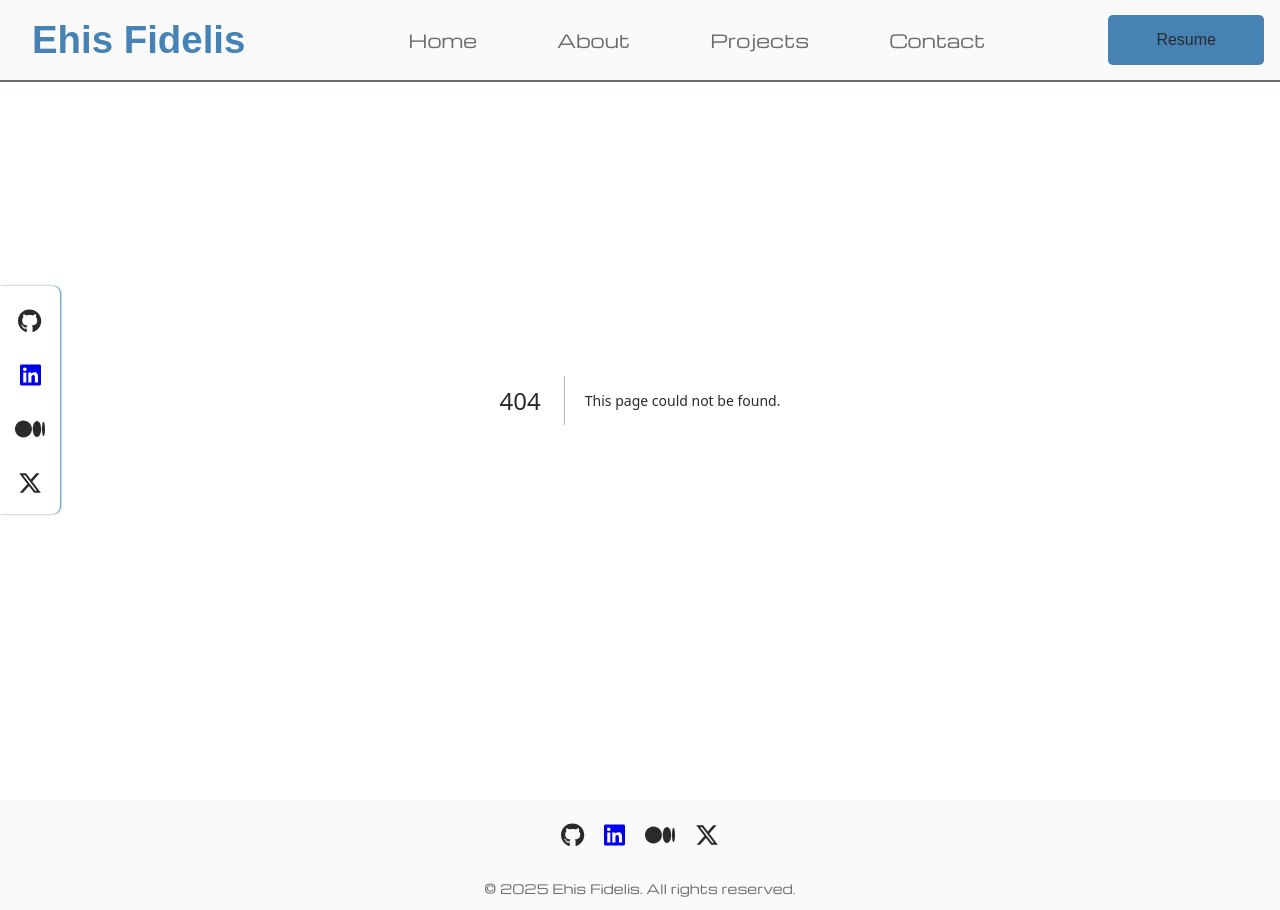
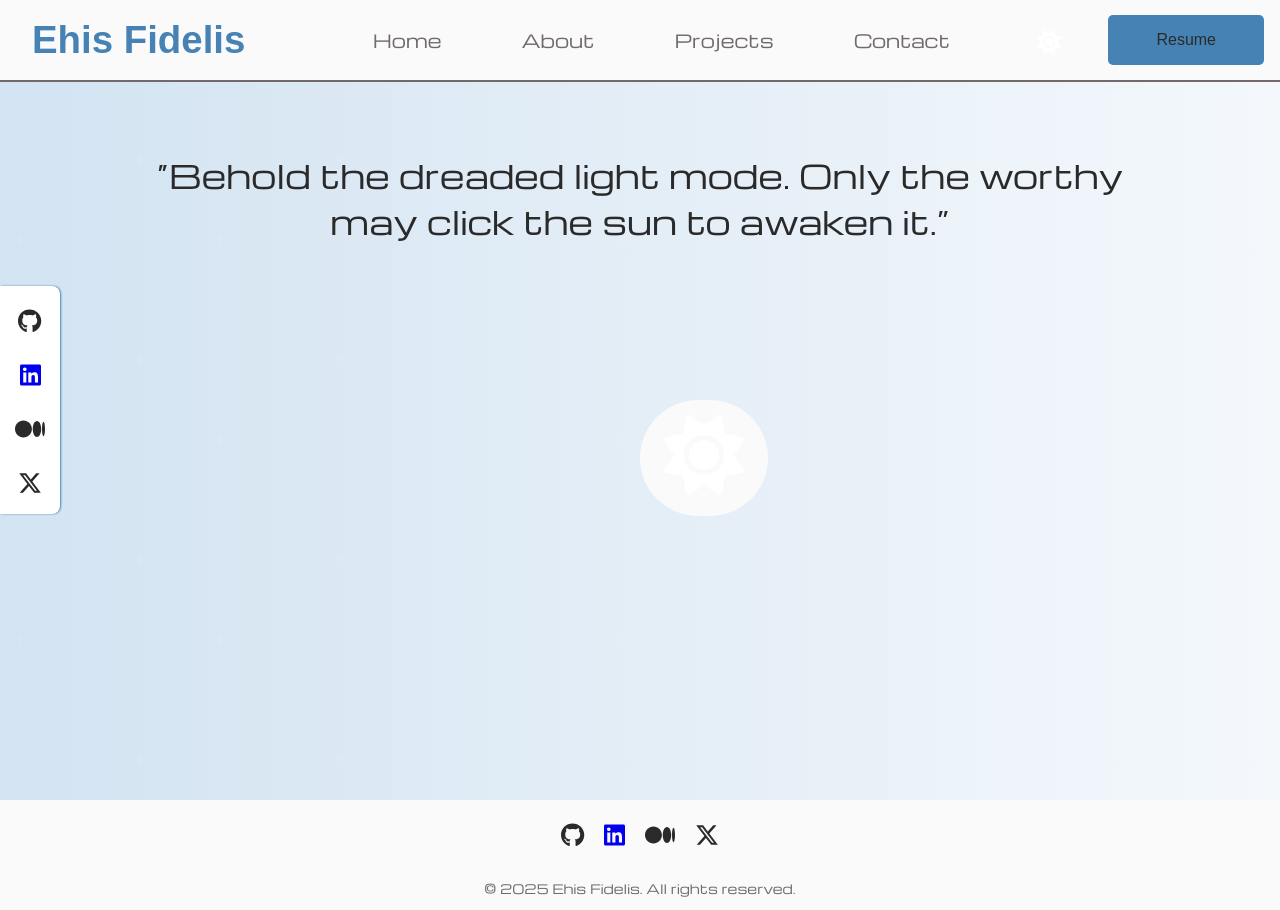
Before and after one commit to ehis-io/ehis-portfolio, a Next.js app: page /ehis-portfolio/light-mode in a window 1280 px wide. Before the commit this address had no page. Built offline with nearby package versions, Linux system fonts and the light colour scheme; a web font is replaced by a local one.

Commit message:
add light mode

```diff
--- a/app/about/about.module.css
+++ b/app/about/about.module.css
@@ -11,6 +11,16 @@
 
   z-index: 1;
 }
+
+@keyframes moveStars {
+  0% {
+    background-position: 0 0;
+  }
+  100% {
+    background-position: -200px -200px; /* moves diagonally */
+  }
+}
+
 .stars {
   position: absolute;
   inset: 0;
@@ -37,6 +47,8 @@
     );
   background-size: 200px 200px;
   background-repeat: repeat;
+  animation: moveStars 60s linear infinite; /* slow drift */
+  pointer-events: none; /* let clicks through */
 }
 
 .sectionOne {
--- a/app/components/nav-bar/Navbar.tsx
+++ b/app/components/nav-bar/Navbar.tsx
@@ -1,10 +1,10 @@
-"use client";
+'use client';
 
-import { useState } from "react";
-import styles from "./nav.module.css";
-import { FontAwesomeIcon } from "@fortawesome/react-fontawesome";
-import { faBars, faTimes } from "@fortawesome/free-solid-svg-icons";
-import Link from "next/link";
+import { useState } from 'react';
+import styles from './nav.module.css';
+import { FontAwesomeIcon } from '@fortawesome/react-fontawesome';
+import { faBars, faTimes, faSun } from '@fortawesome/free-solid-svg-icons';
+import Link from 'next/link';
 
 export default function Navbar() {
   const [isOpen, setIsOpen] = useState(false);
@@ -61,6 +61,15 @@ export default function Navbar() {
         </ul>
       </nav>
 
+      <Link
+        className={styles.lightMode}
+        href="/light-mode"
+        target="_blank"
+        rel="noopener noreferrer"
+      >
+        <FontAwesomeIcon icon={faSun}></FontAwesomeIcon>
+      </Link>
+
       <div className={styles.right}>
         <a
           href="https://docs.google.com/document/d/e/2PACX-1vRkUMEkc1jwGwfeISJbb_wSct6qS4tiHxXxKkRgzEZ_cZvlmaxf4ZXahEm-eNULC-L8iq-aUZm-Vppo/pub"
@@ -71,7 +80,7 @@ export default function Navbar() {
       </div>
 
       <div className={styles.hamburger} onClick={toggleMenu}>
-        {" "}
+        {' '}
         <FontAwesomeIcon icon={isOpen ? faTimes : faBars} />
       </div>
     </main>
--- a/app/components/nav-bar/nav.module.css
+++ b/app/components/nav-bar/nav.module.css
@@ -34,6 +34,11 @@
 .header:hover {
   color: var(--text-muted);
   box-shadow: 0px 0px 10px var(--accent-color);
+}
+
+.lightMode {
+  font-size: x-large;
+  color: #fff;
 }
 
 .nameLink:hover {
--- a/app/contact/contact.module.css
+++ b/app/contact/contact.module.css
@@ -10,6 +10,15 @@
   position: relative;
   z-index: 1;
   /* background-color: var(--background-color); */
+}
+
+@keyframes moveStars {
+  0% {
+    background-position: 0 0;
+  }
+  100% {
+    background-position: -200px -200px; /* moves diagonally */
+  }
 }
 
 .stars {
@@ -38,6 +47,8 @@
     );
   background-size: 200px 200px;
   background-repeat: repeat;
+  animation: moveStars 60s linear infinite; /* slow drift */
+  pointer-events: none; /* let clicks through */
 }
 
 .header {
@@ -149,3 +160,27 @@
     gap: 1rem;
   }
 }
+
+
+
+.main {
+  height: 100vh;
+  width: 100%;
+  position: relative; /* creates a stacking context */
+  overflow: hidden;
+}
+
+
+
+.textArea {
+  position: relative; /* needed to apply z-index */
+  z-index: 1; /* sits above stars */
+  text-align: center;
+  padding-top: 30vh;
+  color: var(--text-muted, #ccc);
+}
+
+.text {
+  color: var(--text, #fff);
+  font-size: 2rem;
+}
--- a/app/home.module.css
+++ b/app/home.module.css
@@ -16,6 +16,15 @@
   align-items: center;
   height: 100vh;
   width: 100vw;
+}
+
+@keyframes moveStars {
+  0% {
+    background-position: 0 0;
+  }
+  100% {
+    background-position: -200px -200px; /* moves diagonally */
+  }
 }
 
 .stars {
@@ -44,6 +53,8 @@
     );
   background-size: 200px 200px;
   background-repeat: repeat;
+  animation: moveStars 60s linear infinite; /* slow drift */
+  pointer-events: none; /* let clicks through */
 }
 
 .subtagline {
--- /dev/null
+++ b/app/light-mode/light-mode.module.css
@@ -0,0 +1,69 @@
+.main {
+  height: 100vh;
+  position: relative;
+  z-index: 0;
+  display: flex;
+  text-align: center;
+  justify-content: center;
+}
+
+.textArea {
+  position: relative;
+  z-index: 1;
+  padding: 15vh;
+}
+
+.text {
+  font-size: 2em;
+  color: var(--text);
+}
+
+.stars {
+  position: absolute;
+  inset: 0;
+  z-index: 1;
+  background-image: radial-gradient(
+      2px 2px at 10% 20%,
+      rgba(255, 255, 255, 0.3) 0%,
+      transparent 100%
+    ),
+    radial-gradient(
+      1px 1px at 30% 40%,
+      rgba(255, 255, 255, 0.2) 0%,
+      transparent 100%
+    ),
+    radial-gradient(
+      2px 2px at 70% 80%,
+      rgba(255, 255, 255, 0.3) 0%,
+      transparent 100%
+    ),
+    radial-gradient(
+      1px 1px at 90% 10%,
+      rgba(255, 255, 255, 0.2) 0%,
+      transparent 100%
+    );
+  background-size: 200px 200px;
+  background-repeat: repeat;
+}
+
+.button {
+  padding: 0.75rem 1.5rem;
+  border-radius: 9999px;
+  border: none;
+  background: var(--background-color);
+  color: white;
+  cursor: pointer;
+  font-size: 5em;
+  transition: top 0.2s ease, left 0.2s ease;
+  position: relative;
+  z-index: 4;
+}
+
+@keyframes moveStars {
+  0% {
+    background-position: 0 0;
+  }
+  100% {
+    background-position: -200px -200px;
+  }
+}
--- /dev/null
+++ b/app/light-mode/page.tsx
@@ -0,0 +1,73 @@
+'use client';
+import { useState, useEffect } from 'react';
+import styles from './light-mode.module.css';
+import { FontAwesomeIcon } from '@fortawesome/react-fontawesome';
+import { faSun } from '@fortawesome/free-solid-svg-icons';
+import { useRouter } from 'next/navigation';
+export default function LightModeSection() {
+  const [position, setPosition] = useState({ top: '50%', left: '50%' });
+  const [theme, setTheme] = useState<'dark' | 'light'>('dark');
+
+  const moveButton = () => {
+    const randomTop = Math.floor(Math.random() * 70) + 10; // 10% to 80%
+    const randomLeft = Math.floor(Math.random() * 70) + 10; // 10% to 80%
+    setPosition({ top: `${randomTop}%`, left: `${randomLeft}%` });
+  };
+  const router = useRouter();
+
+  const handleClick = () => {
+    const newTheme = theme === 'dark' ? 'light' : 'dark';
+
+    // Update document class
+    document.documentElement.classList.remove('dark', 'light');
+    document.documentElement.classList.add(newTheme);
+
+    // Save preference
+    localStorage.setItem('theme', newTheme);
+
+    // Update local state
+    setTheme(newTheme);
+
+    // Optional: redirect after short delay to let user see effect
+    setTimeout(() => router.push('/'), 200); // 200ms delay
+  };
+  useEffect(() => {
+    const savedTheme = localStorage.getItem('theme');
+    if (savedTheme === 'light' || savedTheme === 'dark') {
+      setTheme(savedTheme);
+      document.documentElement.classList.add(savedTheme);
+    } else {
+      const prefersDark = window.matchMedia(
+        '(prefers-color-scheme: dark)'
+      ).matches;
+      setTheme(prefersDark ? 'dark' : 'light');
+      document.documentElement.classList.add(prefersDark ? 'dark' : 'light');
+    }
+  }, []);
+
+  return (
+    <main className={styles.main}>
+      <div className={styles.textArea}>
+        <div className={styles.stars}></div>
+
+        <p className={styles.text}>
+          “Behold the dreaded light mode. Only the worthy may click the sun to
+          awaken it.”
+        </p>
+
+        <button
+          className={styles.button}
+          style={{
+            position: 'absolute',
+            top: position.top,
+            left: position.left,
+          }}
+          onMouseEnter={moveButton}
+          onClick={handleClick} // ✅ corrected
+        >
+          <FontAwesomeIcon icon={faSun}></FontAwesomeIcon>
+        </button>
+      </div>
+    </main>
+  );
+}
```
Also changed, not shown: app/extra/HeroSection.module.css (deleted, +0 -117 lines), app/extra/page.tsx (deleted, +0 -32 lines).
